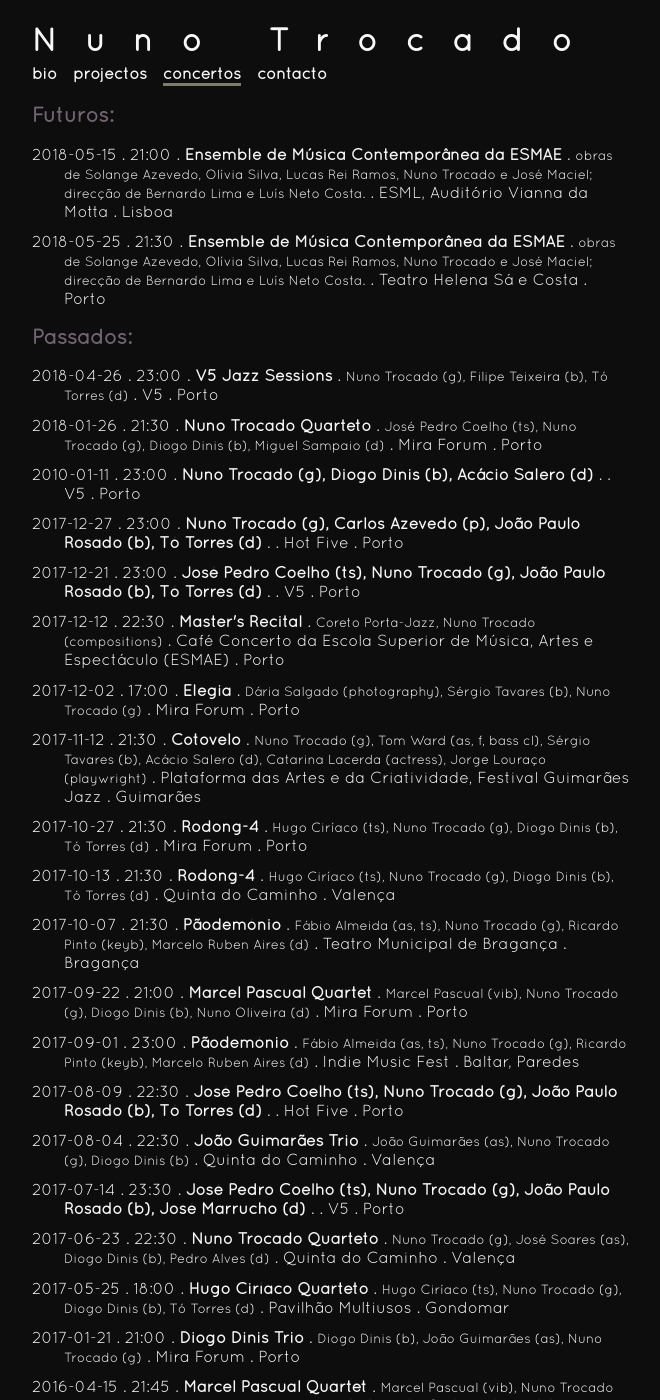
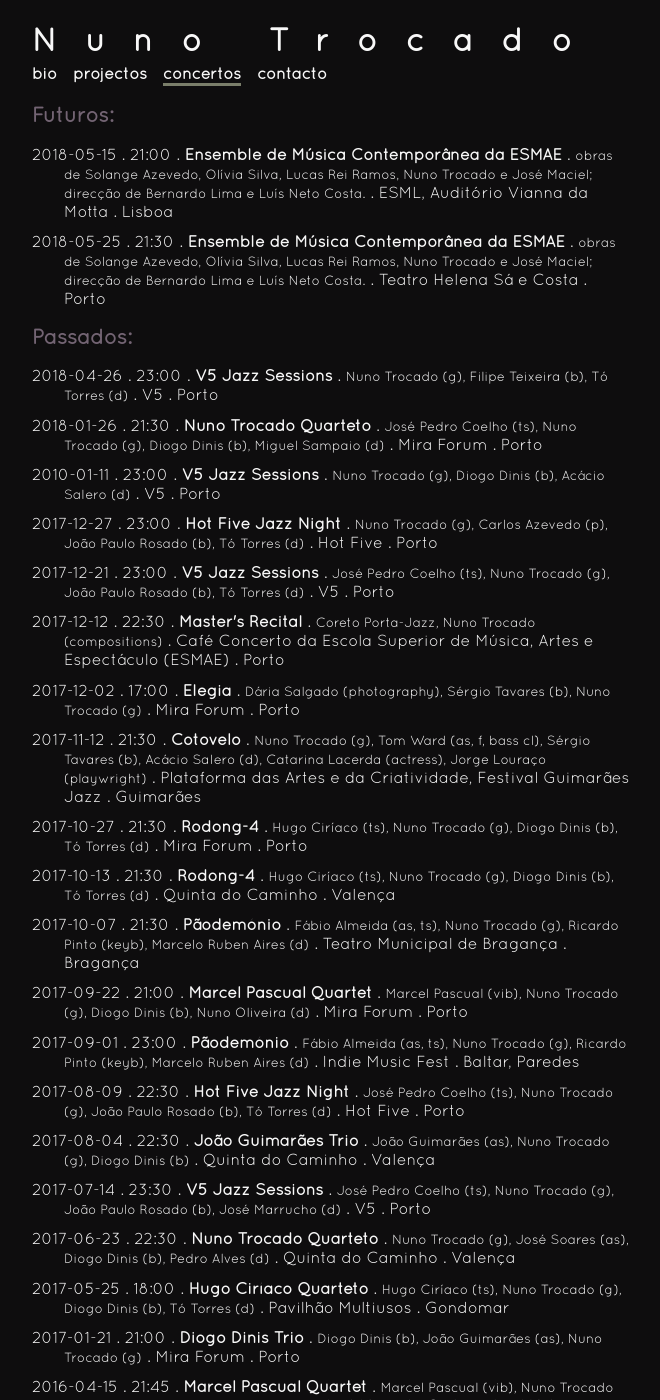
Before and after one commit to ntrocado/ntrocado.github.io, a Jekyll site: the page built from concertos.html, in a window 1280 px wide and 1400 px high. Shown: the whole window, without its empty margins (308-968 px from the left). Built offline with Jekyll 4.4.1, drawn with Linux system fonts in a browser that asks for light colours.

Commit message:
Correcção da agenda.

```diff
--- a/_data/concertos.yml
+++ b/_data/concertos.yml
@@ -1,4 +1,3 @@
-
 ---
 - datahora: 2015-02-06 20:30:00 +0000
   projecto: Nuno Trocado Quinteto
@@ -109,10 +108,10 @@
   membros: Nuno Trocado (g), José Soares (as), Diogo Dinis (b), Pedro Alves (d)
 
 - datahora: 2017-07-14 23:30:00 +0100
-  projecto: José Pedro Coelho (ts), Nuno Trocado (g), João Paulo Rosado (b), José Marrucho (d)
+  projecto: V5 Jazz Sessions
   local: V5
   cidade: Porto
-  membros:
+  membros: José Pedro Coelho (ts), Nuno Trocado (g), João Paulo Rosado (b), José Marrucho (d)
 
 - datahora: 2017-08-04 22:30:00 +0100
   projecto: João Guimarães Trio
@@ -121,10 +120,10 @@
   membros: João Guimarães (as), Nuno Trocado (g), Diogo Dinis (b)
 
 - datahora: 2017-08-09 22:30:00 +0100
-  projecto: José Pedro Coelho (ts), Nuno Trocado (g), João Paulo Rosado (b), Tó Torres (d)
+  projecto: Hot Five Jazz Night
   local: Hot Five
   cidade: Porto
-  membros:
+  membros: José Pedro Coelho (ts), Nuno Trocado (g), João Paulo Rosado (b), Tó Torres (d)
 
 - datahora: 2017-09-01 23:00:00 +0100
   projecto: Pãodemónio
@@ -175,22 +174,22 @@
   membros: Coreto Porta-Jazz, Nuno Trocado (compositions)
 
 - datahora: 2017-12-21 23:00:00 +0000
-  projecto: José Pedro Coelho (ts), Nuno Trocado (g), João Paulo Rosado (b), Tó Torres (d)
+  projecto: V5 Jazz Sessions
   local: V5
   cidade: Porto
-  membros:
+  membros: José Pedro Coelho (ts), Nuno Trocado (g), João Paulo Rosado (b), Tó Torres (d)
 
 - datahora: 2017-12-27 23:00:00 +0000
-  projecto: Nuno Trocado (g), Carlos Azevedo (p), João Paulo Rosado (b), Tó Torres (d)
+  projecto: Hot Five Jazz Night
   local: Hot Five
   cidade: Porto
-  membros:
+  membros: Nuno Trocado (g), Carlos Azevedo (p), João Paulo Rosado (b), Tó Torres (d)
 
 - datahora: 2010-01-11 23:00:00 +0000
-  projecto: Nuno Trocado (g), Diogo Dinis (b), Acácio Salero (d)
+  projecto: V5 Jazz Sessions
   local: V5
   cidade: Porto
-  membros:
+  membros: Nuno Trocado (g), Diogo Dinis (b), Acácio Salero (d)
 
 - datahora: 2018-01-26 21:30:00 +0000
   projecto: Nuno Trocado Quarteto
```
